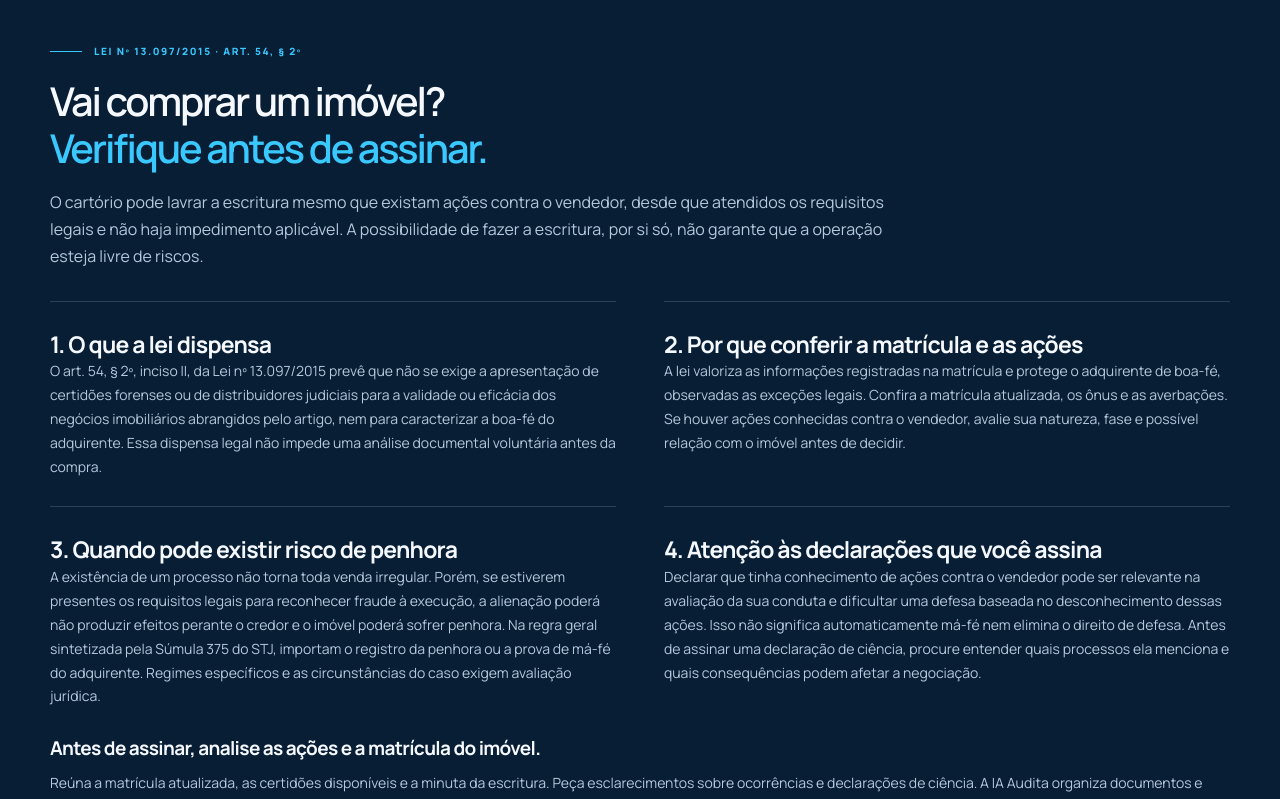
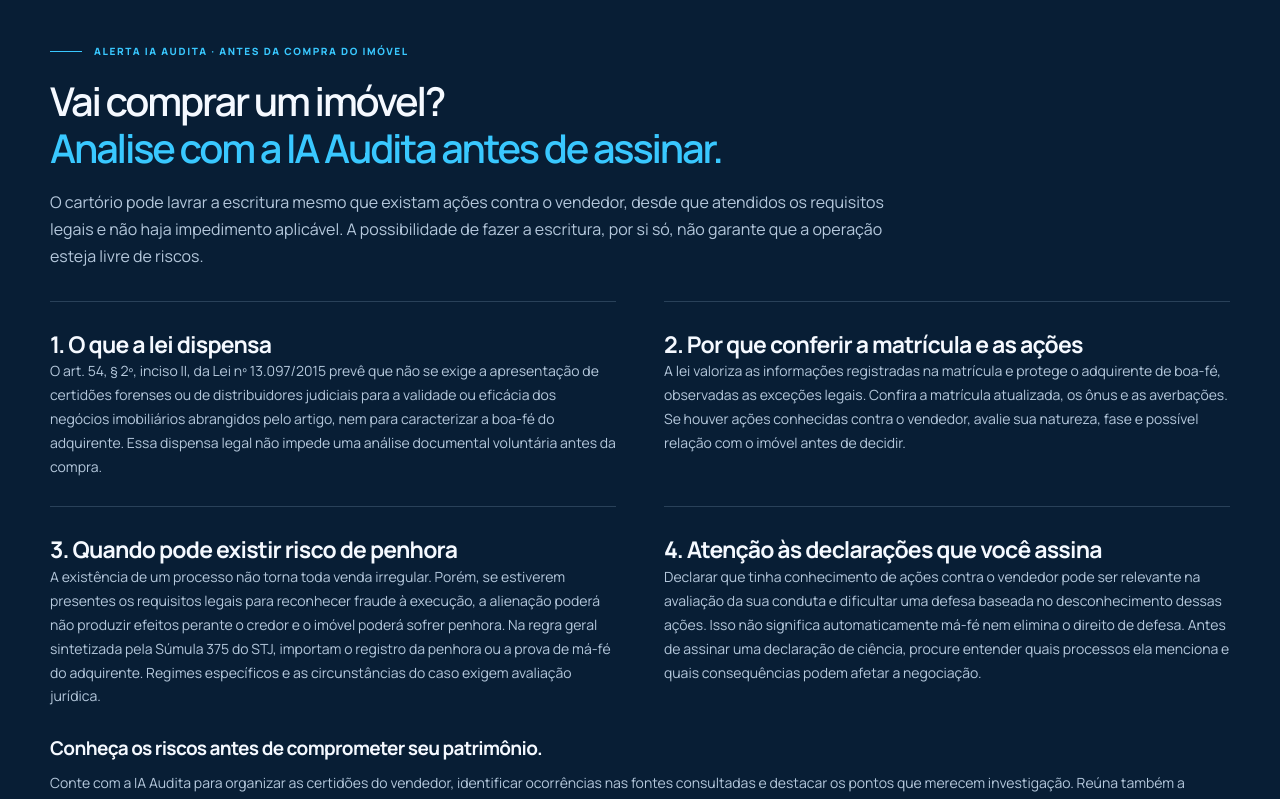
Before and after one commit to SeitiKatsumi/auditawebsite, a Next.js app: page /analise-de-vendedor in a window 1280 px wide. Shown: the part 1520-2319 px from the top of the page. Built offline with nearby package versions, Linux system fonts and the light colour scheme; no server answers.

Commit message:
Destaca IA Audita no alerta antes da compra de imovel

```diff
--- a/components/audita/SellerAnalysisPage.tsx
+++ b/components/audita/SellerAnalysisPage.tsx
@@ -83,8 +83,8 @@
       <p className={styles.note}>As consultas dependem da localidade, da disponibilidade das fontes e do escopo contratado. A análise do imóvel pode ser complementar à consulta do vendedor.</p>
     </div></section>
     <section className={styles.section} id="lei-e-seguranca-da-compra"><div className={styles.container}>
-      <p className={styles.eyebrow}>Lei nº 13.097/2015 · art. 54, § 2º</p>
-      <h2>Vai comprar um imóvel?<br/><span>Verifique antes de assinar.</span></h2>
+      <p className={styles.eyebrow}>Alerta IA Audita · Antes da compra do imóvel</p>
+      <h2>Vai comprar um imóvel?<br/><span>Analise com a IA Audita antes de assinar.</span></h2>
       <p className={styles.intro}>O cartório pode lavrar a escritura mesmo que existam ações contra o vendedor, desde que atendidos os requisitos legais e não haja impedimento aplicável. A possibilidade de fazer a escritura, por si só, não garante que a operação esteja livre de riscos.</p>
       <div className={styles.scenarios}>
         <article><h3>1. O que a lei dispensa</h3><p>O art. 54, § 2º, inciso II, da Lei nº 13.097/2015 prevê que não se exige a apresentação de certidões forenses ou de distribuidores judiciais para a validade ou eficácia dos negócios imobiliários abrangidos pelo artigo, nem para caracterizar a boa-fé do adquirente. Essa dispensa legal não impede uma análise documental voluntária antes da compra.</p></article>
@@ -92,7 +92,8 @@
         <article><h3>3. Quando pode existir risco de penhora</h3><p>A existência de um processo não torna toda venda irregular. Porém, se estiverem presentes os requisitos legais para reconhecer fraude à execução, a alienação poderá não produzir efeitos perante o credor e o imóvel poderá sofrer penhora. Na regra geral sintetizada pela Súmula 375 do STJ, importam o registro da penhora ou a prova de má-fé do adquirente. Regimes específicos e as circunstâncias do caso exigem avaliação jurídica.</p></article>
         <article><h3>4. Atenção às declarações que você assina</h3><p>Declarar que tinha conhecimento de ações contra o vendedor pode ser relevante na avaliação da sua conduta e dificultar uma defesa baseada no desconhecimento dessas ações. Isso não significa automaticamente má-fé nem elimina o direito de defesa. Antes de assinar uma declaração de ciência, procure entender quais processos ela menciona e quais consequências podem afetar a negociação.</p></article>
       </div>
-      <div className={styles.outputs}><article><div><h3>Antes de assinar, analise as ações e a matrícula do imóvel.</h3><p>Reúna a matrícula atualizada, as certidões disponíveis e a minuta da escritura. Peça esclarecimentos sobre ocorrências e declarações de ciência. A IA Audita organiza documentos e destaca pontos de atenção para apoiar essa conferência; um advogado pode avaliar os efeitos jurídicos e os cuidados adequados ao caso. Fazer a escritura não é o mesmo que garantir a segurança da compra.</p></div></article></div>
+      <div className={styles.outputs}><article><div><h3>Conheça os riscos antes de comprometer seu patrimônio.</h3><p>Conte com a IA Audita para organizar as certidões do vendedor, identificar ocorrências nas fontes consultadas e destacar os pontos que merecem investigação. Reúna também a matrícula atualizada e a minuta da escritura para a conferência da negociação. Havendo processos, solicite uma análise aprofundada conforme o escopo disponível e obtenha orientação jurídica sobre seus possíveis efeitos. Antes de assinar, transforme documentos em informação para decidir com mais clareza.</p><p className={styles.note}>A IA Audita apoia a análise documental; a contratação do serviço não é requisito legal para a compra ou para a caracterização da boa-fé e não garante ausência de riscos.</p></div></article></div>
+      <div className={styles.actions}><a className={styles.button} href={appUrl} onClick={event => goToApp(event)}>Analisar com a IA Audita <Icon name="arrow-right" /></a></div>
       <div className={styles.actions}><a className={styles.textLink} href="https://www.planalto.gov.br/ccivil_03/_ato2015-2018/2015/lei/l13097.htm#art54" target="_blank" rel="noopener noreferrer">Consultar o art. 54 no Planalto ↗</a><a className={styles.textLink} href="https://scon.stj.jus.br/SCON/pesquisar.jsp?b=SUMU&sumula=375" target="_blank" rel="noopener noreferrer">Consultar a Súmula 375 do STJ ↗</a></div>
     </div></section>
     <section className={styles.section} id="como-funciona"><div className={styles.container}>
```
